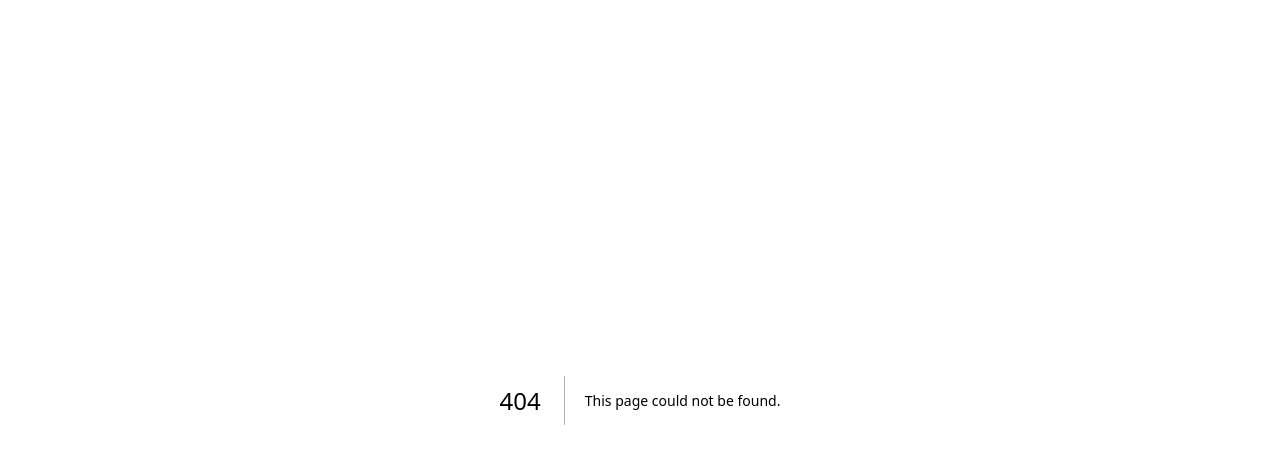
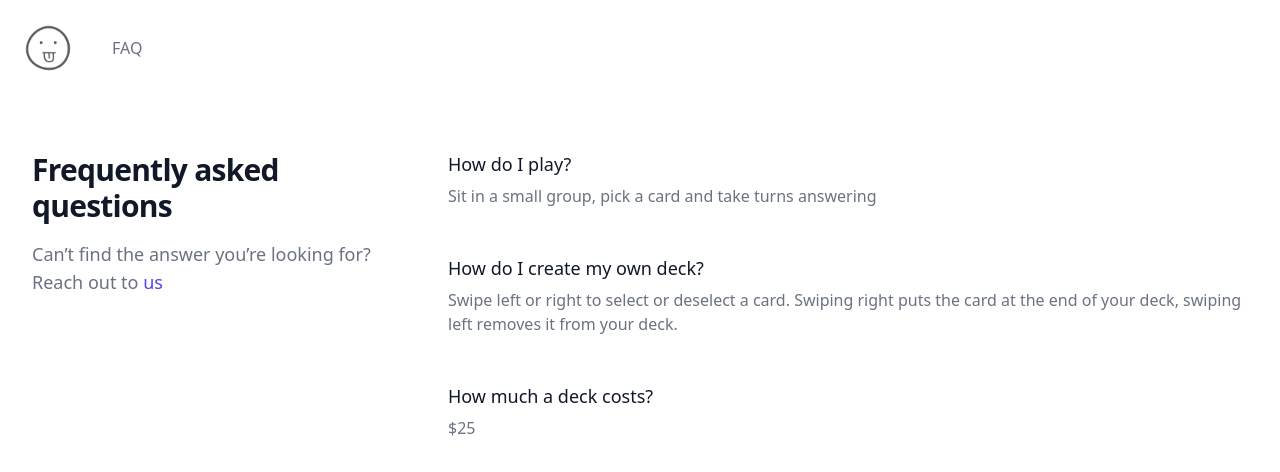
Before and after one commit to different-ai/card-game, a Next.js app: page /faq in a window 1280 px wide. Before the commit this address had no page. Shown: the top 472 px of the page. Built offline with nearby package versions, Linux system fonts and the light colour scheme.

Commit message:
feat: add faq

```diff
--- /dev/null
+++ b/pages/faq.js
@@ -0,0 +1,59 @@
+import { Header } from ".";
+
+const faqs = [
+  {
+    question: "How do I play?",
+    answer: "Sit in a small group, pick a card and take turns answering",
+  },
+  {
+    question: "How do I create my own deck?",
+    answer:
+      "Swipe left or right to select or deselect a card. Swiping right puts the card at the end of your deck, swiping left removes it from your deck.",
+  },
+  {
+    question: "How much a deck costs?",
+    answer: "$25",
+  },
+];
+
+export default function Example() {
+  return (
+    <div className="bg-white">
+      <div className="relative pt-6 pb-16 sm:pb-24 lg:pb-32">
+        <Header />
+        <div className="mx-auto max-w-7xl py-16 px-4 sm:px-6 lg:py-20 lg:px-8">
+          <div className="lg:grid lg:grid-cols-3 lg:gap-8">
+            <div>
+              <h2 className="text-3xl font-bold tracking-tight text-gray-900">
+                Frequently asked questions
+              </h2>
+              <p className="mt-4 text-lg text-gray-500">
+                Can’t find the answer you’re looking for? Reach out to{" "}
+                <a
+                  href="mailto:contact@langa.me"
+                  className="font-medium text-indigo-600 hover:text-indigo-500"
+                >
+                  us
+                </a>
+              </p>
+            </div>
+            <div className="mt-12 lg:col-span-2 lg:mt-0">
+              <dl className="space-y-12">
+                {faqs.map((faq) => (
+                  <div key={faq.question}>
+                    <dt className="text-lg font-medium leading-6 text-gray-900">
+                      {faq.question}
+                    </dt>
+                    <dd className="mt-2 text-base text-gray-500">
+                      {faq.answer}
+                    </dd>
+                  </div>
+                ))}
+              </dl>
+            </div>
+          </div>
+        </div>
+      </div>
+    </div>
+  );
+}
--- a/pages/index.js
+++ b/pages/index.js
@@ -6,11 +6,9 @@ import { QuestionGenerator } from "../components/QuestionGenerator";
 import CardList from "../components/CardList";
 import { useQuestionStore } from "../store";
 import CheckoutForm from "../components/CheckoutForm";
+import Link from "next/link";
 
-const navigation = [
-  { name: "Product", href: "#" },
-  { name: "Features", href: "#" },
-];
+const navigation = [{ name: "FAQ", href: "/faq" }];
 
 const Pattern = () => {
   return (
@@ -113,12 +111,9 @@ const CardCounter = () => {
     </div>
   );
 };
-
-export default function Home() {
+export const Header = () => {
   return (
-    <div className="relative overflow-hidden bg-white">
-      <Pattern2 />
-      <div className="relative pt-6 pb-16 sm:pb-24 lg:pb-32">
+    <>
       <Popover>
         <nav
           className="relative mx-auto flex max-w-7xl items-center justify-between px-4 sm:px-6"
@@ -126,10 +121,10 @@ export default function Home() {
         >
           <div className="flex flex-1 items-center">
             <div className="flex w-full items-center justify-between md:w-auto">
-                <a href="#">
-                  <span className="sr-only">Your Company</span>
+              <Link href="/">
+                  <span className="sr-only">Lang Game</span>
                   <LangameIcon />
-                </a>
+              </Link>
               <div className="-mr-2 flex items-center md:hidden">
                 <Popover.Button className="inline-flex items-center justify-center rounded-md bg-white p-2 text-gray-400 hover:bg-gray-100 hover:text-gray-500 focus:outline-none focus:ring-2 focus:ring-inset focus:ring-indigo-500">
                   <span className="sr-only">Open main menu</span>
@@ -189,6 +184,17 @@ export default function Home() {
           </Popover.Panel>
         </Transition>
       </Popover>
+    </>
+  );
+};
+
+export default function Home() {
+  return (
+    <div className="relative overflow-hidden bg-white">
+      <Pattern2 />
+
+      <div className="relative pt-6 pb-16 sm:pb-24 lg:pb-32">
+        <Header />
 
         <main className="mx-auto mt-16 max-w-7xl px-4 sm:mt-24 sm:px-6 lg:mt-32">
           <div className="lg:grid lg:grid-cols-12 lg:gap-8">
```
Lines whose indentation alone changed are shown as unchanged.
